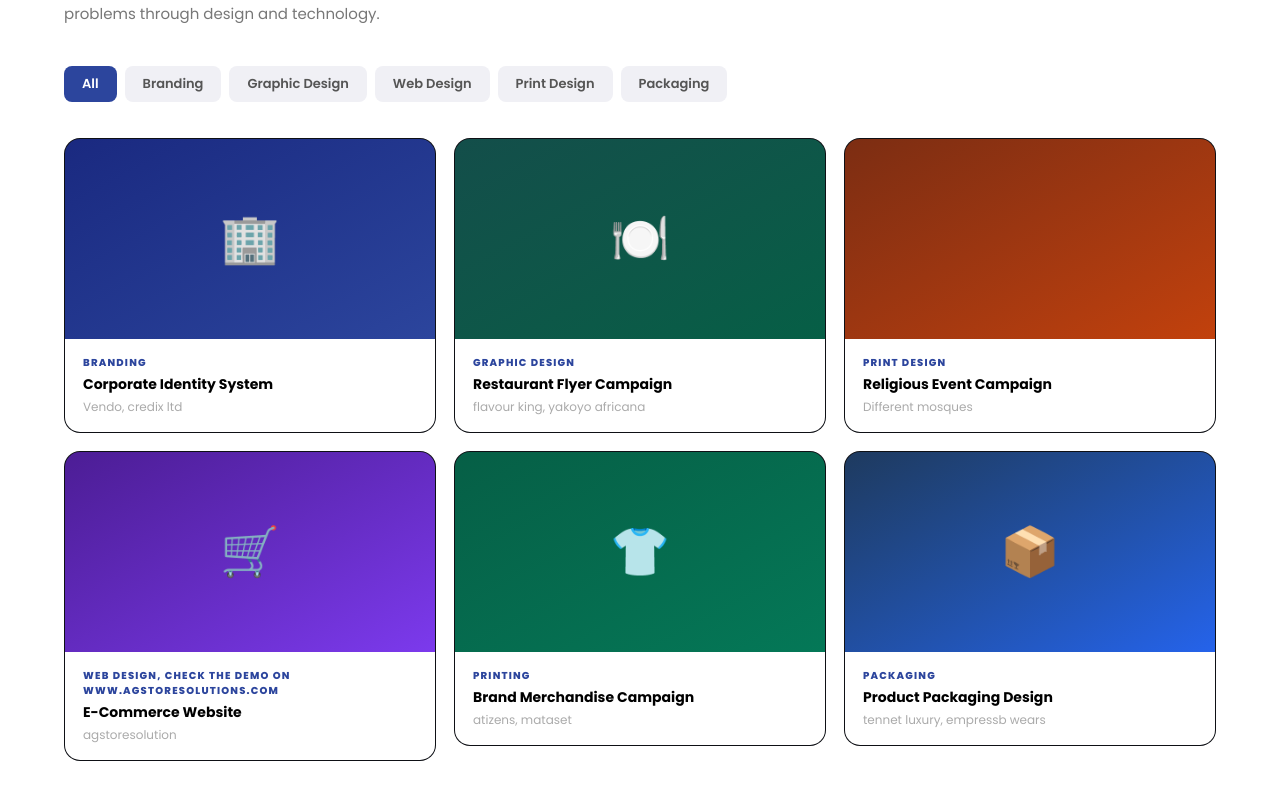
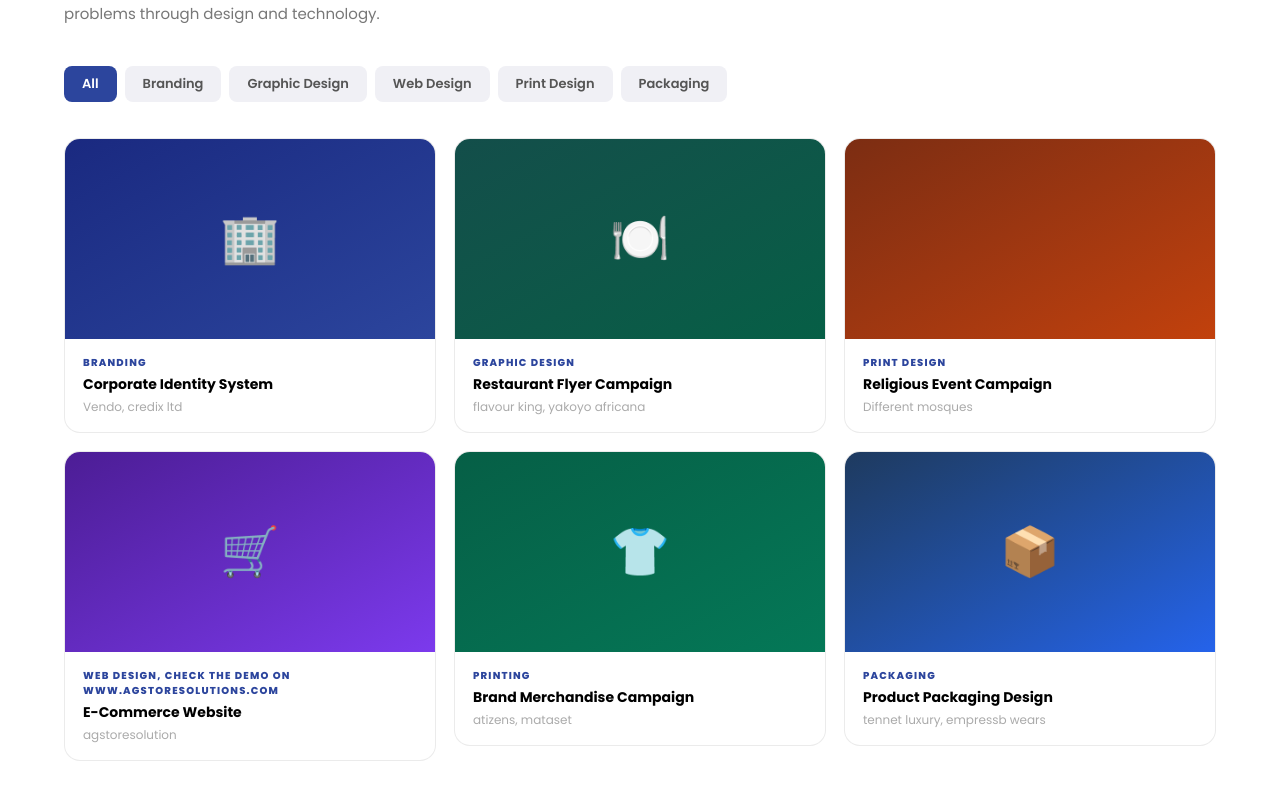
Before and after one commit to aliyum13/auwalgraphicsweb, a React (Vite) app: page /founder in a window 1280 px wide. Shown: the part 1884-2684 px from the top of the page. Built offline with nearby package versions, Linux system fonts and the light colour scheme.

Commit message:
Update FounderPortfolio.jsx

```diff
--- a/src/pages/FounderPortfolio/FounderPortfolio.jsx
+++ b/src/pages/FounderPortfolio/FounderPortfolio.jsx
@@ -9,7 +9,10 @@ const filters = ['All','Branding','Graphic Design','Web Design','Print Design','
 const FounderPortfolio = () => {
   useEffect(() => { window.scrollTo(0, 0) }, [])
   const [activeFilter, setActiveFilter] = useState('All')
+  const [imgError, setImgError] = useState(false)
   const filtered = activeFilter === 'All' ? portfolioData : portfolioData.filter(p => p.category === activeFilter)
+
+  const showPhoto = founderData.photo && founderData.photo.trim() !== '' && !imgError
 
   return (
     <div className='ag-founder page-enter'>
@@ -48,15 +51,20 @@ const FounderPortfolio = () => {
           <motion.div initial={{ opacity:0,x:40 }} animate={{ opacity:1,x:0 }} transition={{ duration:0.8, delay:0.3 }}>
             <div className='ag-founder__portrait-wrap'>
               <div className='ag-founder__portrait'>
-                {founderData.photo
-                  ? <img src={founderData.photo} alt={founderData.name} />
-                  : <>
-                      <div>
-                        <div className='ag-founder__portrait-placeholder'>👨‍💻</div>
-                        <p className='ag-founder__portrait-placeholder-text'>Add your photo URL in assets.js founderData.photo</p>
-                      </div>
-                    </>
-                }
+                {showPhoto ? (
+                  <img
+                    src={founderData.photo}
+                    alt={founderData.name}
+                    onError={() => setImgError(true)}
+                  />
+                ) : (
+                  <div className='ag-founder__portrait-fallback'>
+                    <div className='ag-founder__portrait-placeholder'>👨‍💻</div>
+                    <p className='ag-founder__portrait-placeholder-text'>
+                      Add your photo URL in assets.js founderData.photo
+                    </p>
+                  </div>
+                )}
                 <div className='ag-founder__name-card'>
                   <div className='ag-founder__name-card-name'>{founderData.name}</div>
                   <div className='ag-founder__name-card-role'>Creative Director · Auwal Graphics</div>
@@ -134,24 +142,22 @@ const FounderPortfolio = () => {
             </button>
           ))}
         </div>
-        {/* Reuse portfolio grid styles */}
-        <div style={{ display:'grid', gridTemplateColumns:'repeat(3,1fr)', gap:18 }}>
+        {/* ✅ Fixed: moved to CSS class so breakpoints work */}
+        <div className='ag-founder__portfolio-grid'>
           {filtered.map((p,i) => (
             <motion.div key={p.id} initial={{ opacity:0,y:20 }} whileInView={{ opacity:1,y:0 }}
               viewport={{ once:true }} transition={{ duration:0.4, delay:i*0.07 }}>
-              <Link to={`/portfolio/${p.id}`} style={{ display:'block', borderRadius:16, overflow:'hidden',
-                border:'1.5px solid rgba(0,0,0,0.08)', textDecoration:'none', transition:'all 0.3s' }}
-                className='ag-portfolio__card'>
-                <div className={`ag-portfolio__thumb bg-gradient-to-br ${p.gradient}`} style={{ height:200, display:'flex', alignItems:'center', justifyContent:'center', fontSize:'3rem' }}>
+              <Link to={`/portfolio/${p.id}`} className='ag-portfolio__card ag-founder__portfolio-card'>
+                <div className={`ag-portfolio__thumb bg-gradient-to-br ${p.gradient}`}>
                   {p.icon}
                   <div className='ag-portfolio__overlay'>
                     <span className='ag-portfolio__view-btn'>View Case Study →</span>
                   </div>
                 </div>
-                <div style={{ padding:'16px 18px', background:'#fff' }}>
-                  <span style={{ fontSize:10, fontWeight:800, textTransform:'uppercase', letterSpacing:'0.12em', color:'#2c459d', display:'block', marginBottom:4 }}>{p.category}</span>
-                  <div style={{ fontWeight:700, fontSize:14, color:'#000', marginBottom:3 }}>{p.title}</div>
-                  <div style={{ fontSize:12, color:'#aaa' }}>{p.client}</div>
+                <div className='ag-founder__portfolio-card-info'>
+                  <span className='ag-founder__portfolio-card-cat'>{p.category}</span>
+                  <div className='ag-founder__portfolio-card-title'>{p.title}</div>
+                  <div className='ag-founder__portfolio-card-client'>{p.client}</div>
                 </div>
               </Link>
             </motion.div>
```
